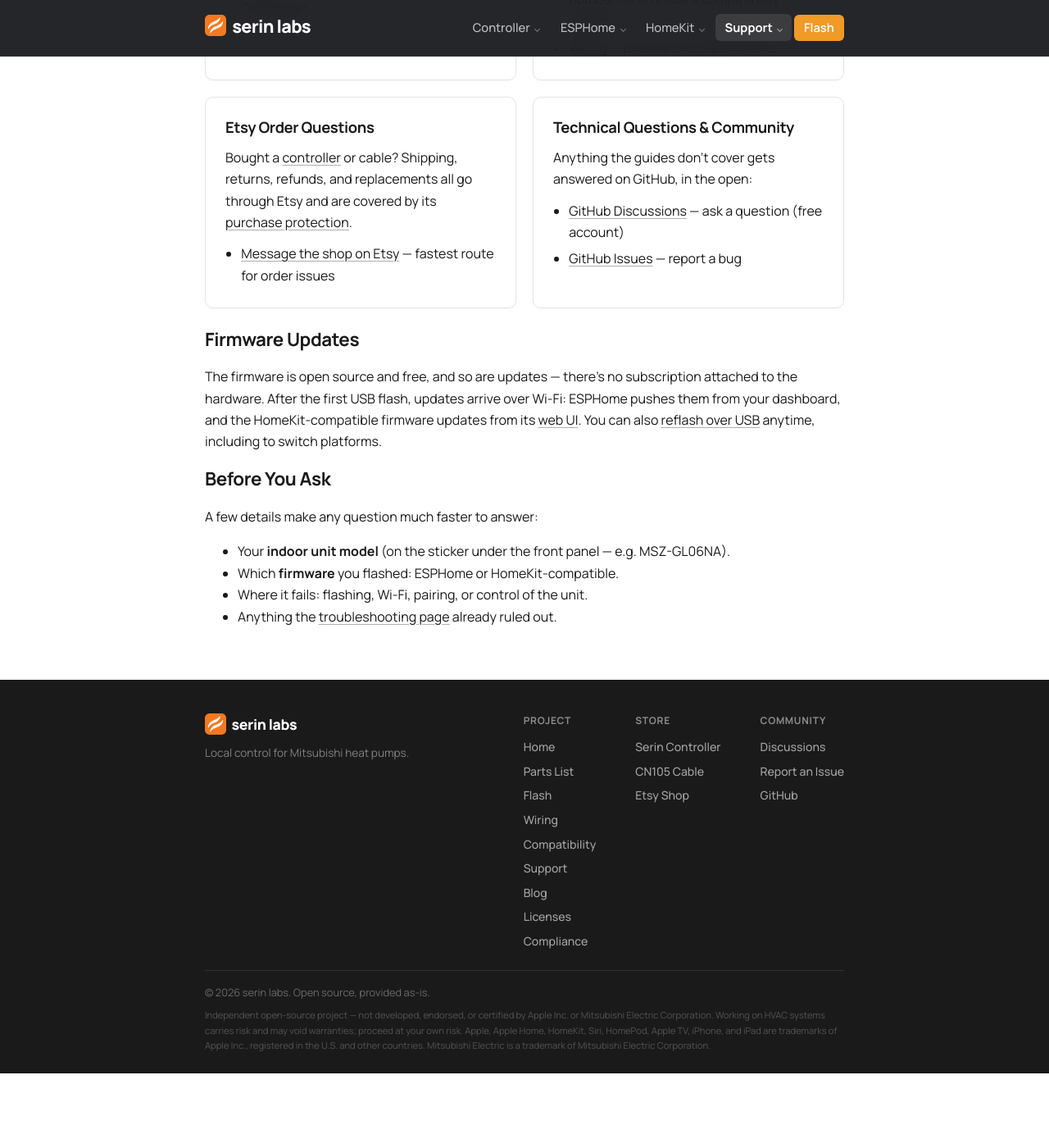
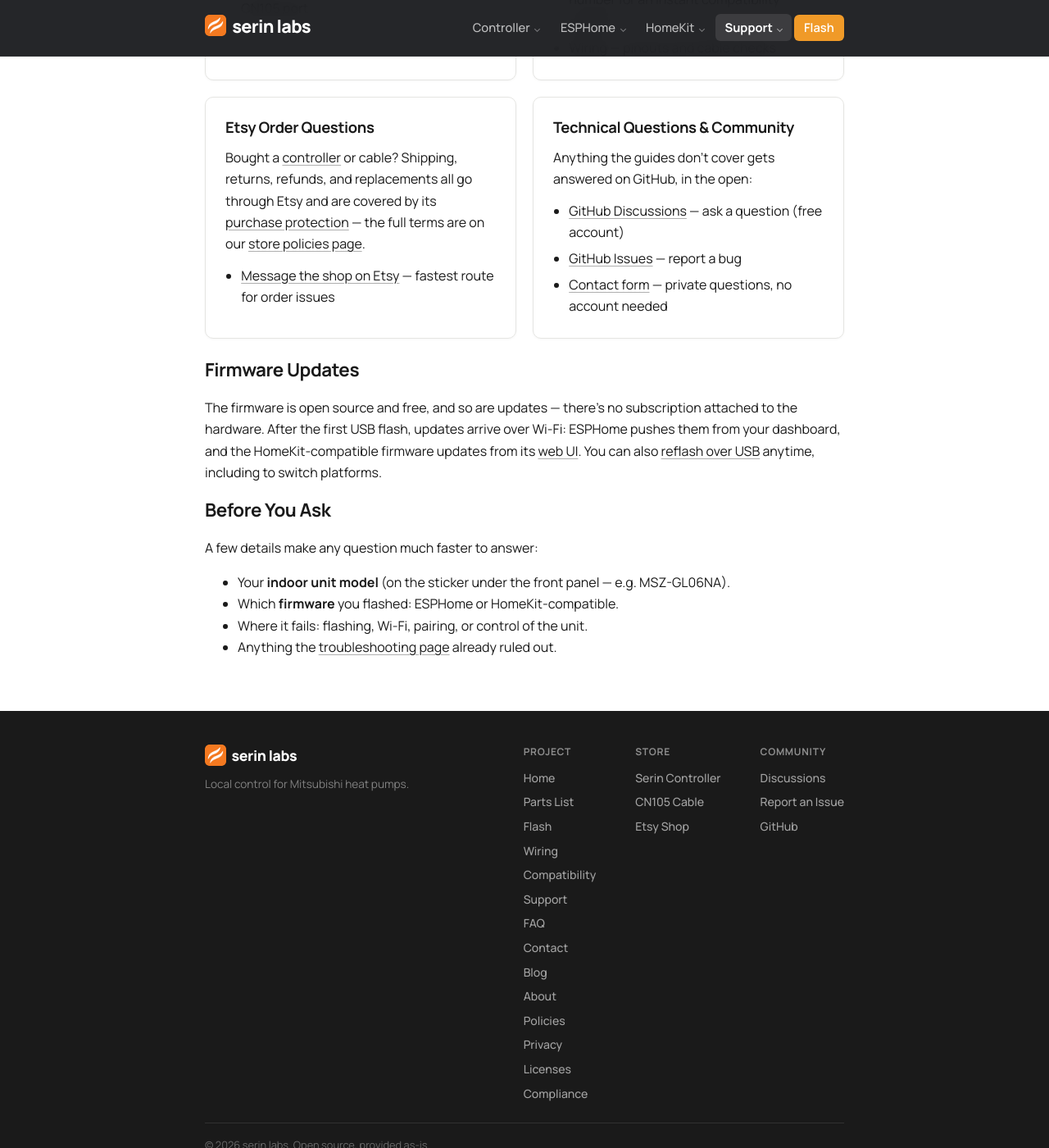
Before and after one commit to Serin-Labs/serin-labs.github.io, a Jekyll site: the page built from support.html, in a window 1280 px wide and 1400 px high, scrolled down 417 px. Shown: the whole window at 82% size. Built offline with Jekyll 4.4.1, drawn with Linux system fonts in a browser that asks for light colours; a script that is not in the unit is left out; before the commit the page ends 1726 px from its top, so only the background shows below that.

Commit message:
feat(site): wire contact, FAQ, policies, privacy, about into nav and footer

```diff
--- a/_includes/nav.html
+++ b/_includes/nav.html
@@ -31,9 +31,11 @@
           </ul>
         </li>
         <li class="dropdown">
-          <a href="{{ '/support.html' | relative_url }}" {% if page.nav_active == "support" or page.nav_active == "troubleshooting" or page.nav_active == "compatibility" or page.nav_active == "wiring" %}class="active"{% endif %}>Support</a>
+          <a href="{{ '/support.html' | relative_url }}" {% if page.nav_active == "support" or page.nav_active == "troubleshooting" or page.nav_active == "compatibility" or page.nav_active == "wiring" or page.nav_active == "contact" or page.nav_active == "faq" %}class="active"{% endif %}>Support</a>
           <ul class="dropdown-menu">
             <li><a href="{{ '/support.html' | relative_url }}">Get Help</a></li>
+            <li><a href="{{ '/contact.html' | relative_url }}">Contact</a></li>
+            <li><a href="{{ '/faq.html' | relative_url }}">FAQ</a></li>
             <li><a href="{{ '/troubleshooting.html' | relative_url }}">Troubleshooting</a></li>
             <li><a href="{{ '/compatibility.html' | relative_url }}">Check Your Model</a></li>
             <li><a href="{{ '/wiring.html' | relative_url }}">Wiring</a></li>
--- a/_layouts/default.html
+++ b/_layouts/default.html
@@ -95,7 +95,12 @@ links keep resolving.
             <a href="{{ '/wiring.html' | relative_url }}">Wiring</a>
             <a href="{{ '/compatibility.html' | relative_url }}">Compatibility</a>
             <a href="{{ '/support.html' | relative_url }}">Support</a>
+            <a href="{{ '/faq.html' | relative_url }}">FAQ</a>
+            <a href="{{ '/contact.html' | relative_url }}">Contact</a>
             <a href="{{ '/blog.html' | relative_url }}">Blog</a>
+            <a href="{{ '/about.html' | relative_url }}">About</a>
+            <a href="{{ '/policies.html' | relative_url }}">Policies</a>
+            <a href="{{ '/privacy.html' | relative_url }}">Privacy</a>
             <a href="{{ '/licenses.html' | relative_url }}">Licenses</a>
             <a href="{{ '/compliance.html' | relative_url }}">Compliance</a>
           </div>
--- a/compliance.html
+++ b/compliance.html
@@ -66,5 +66,5 @@ description: "Regulatory, safety, and trademark information for the Serin Contro
   <p>The firmware distributed through the browser flasher is open source. See the <a href="/licenses.html">Licenses &amp; Source</a> page for each component's source code and license terms.</p>
 
   <h2>Contact</h2>
-  <p>Questions about compliance, safety, or anything on this page: reach us through the <a href="/support.html">support page</a>, <a href="https://github.com/Serin-Labs/serin-cn105/discussions" target="_blank" rel="noopener">GitHub Discussions</a>, or a message to our <a href="https://serinlabs.etsy.com/" target="_blank" rel="noopener">Etsy shop</a>.</p>
+  <p>Questions about compliance, safety, or anything on this page: use the <a href="/contact.html">contact form</a>, <a href="https://github.com/Serin-Labs/serin-cn105/discussions" target="_blank" rel="noopener">GitHub Discussions</a>, or a message to our <a href="https://serinlabs.etsy.com/" target="_blank" rel="noopener">Etsy shop</a>.</p>
 </div>
--- a/support.html
+++ b/support.html
@@ -33,7 +33,7 @@ nav_active: support
 
     <div class="form-card">
       <h2>Etsy Order Questions</h2>
-      <p>Bought a <a href="/controller.html">controller</a> or cable? Shipping, returns, refunds, and replacements all go through Etsy and are covered by its <a href="https://www.etsy.com/legal/purchase-protection/" target="_blank" rel="noopener">purchase protection</a>.</p>
+      <p>Bought a <a href="/controller.html">controller</a> or cable? Shipping, returns, refunds, and replacements all go through Etsy and are covered by its <a href="https://www.etsy.com/legal/purchase-protection/" target="_blank" rel="noopener">purchase protection</a> — the full terms are on our <a href="/policies.html">store policies page</a>.</p>
       <ul>
         <li><a href="https://serinlabs.etsy.com/" target="_blank" rel="noopener">Message the shop on Etsy</a> — fastest route for order issues</li>
       </ul>
@@ -45,6 +45,7 @@ nav_active: support
       <ul>
         <li><a href="https://github.com/Serin-Labs/serin-cn105/discussions" target="_blank" rel="noopener">GitHub Discussions</a> — ask a question (free account)</li>
         <li><a href="https://github.com/Serin-Labs/serin-cn105/issues" target="_blank" rel="noopener">GitHub Issues</a> — report a bug</li>
+        <li><a href="/contact.html">Contact form</a> — private questions, no account needed</li>
       </ul>
     </div>
   </div>
```
Also changed, not shown: llms.txt (+8 -0 lines).
